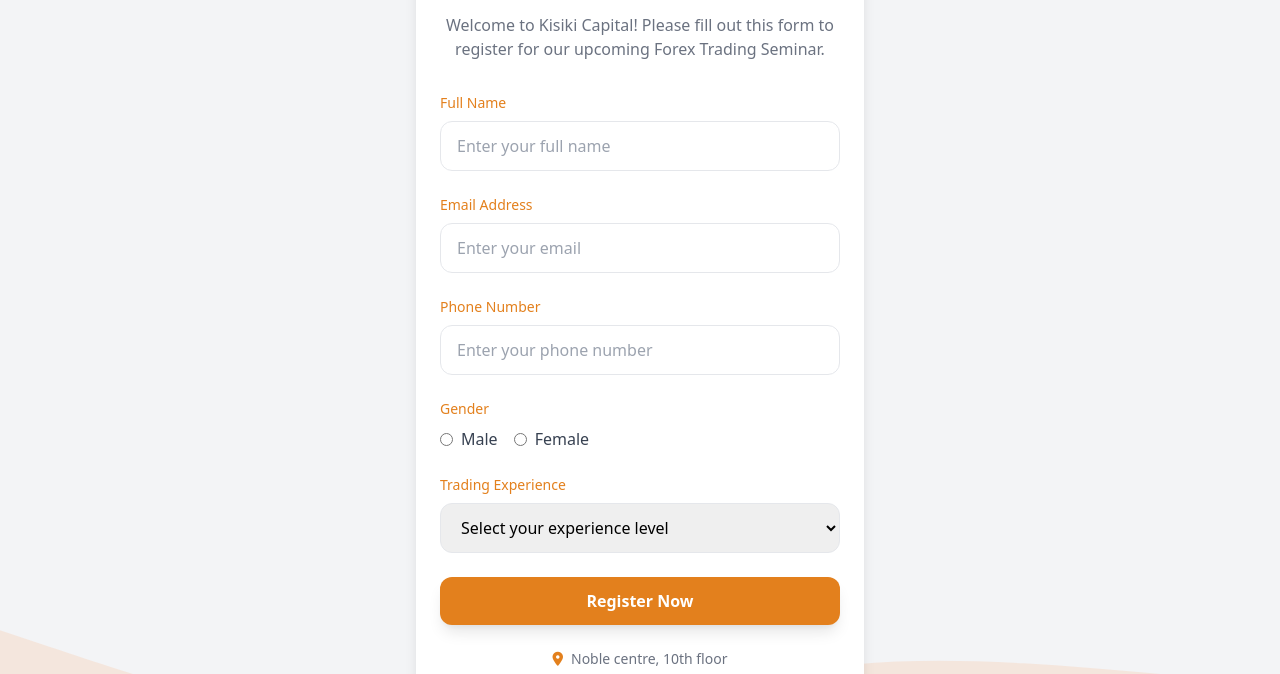
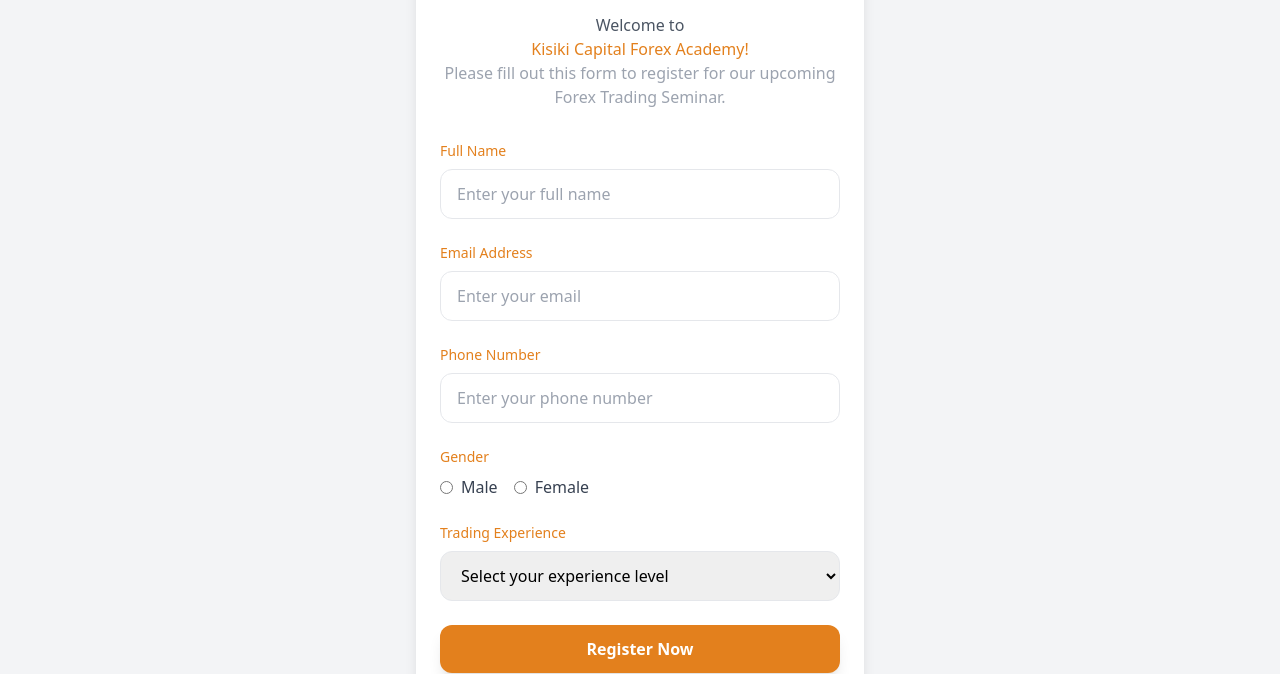
Before and after one commit to jovination/kisikiseminarform, a plain HTML site: page index.html in a window 1280 px wide. Shown: the part 75-749 px from the top of the page. Drawn offline with nearby package versions, Linux system fonts and the light colour scheme.

Commit message:
few updates

```diff
--- a/index.html
+++ b/index.html
@@ -118,8 +118,11 @@
                 <!-- Header -->
                 <div class="text-center mb-8 fade-in">
                     <h1 class="text-2xl font-bold fire-text">FOREX TRADING SEMINAR</h1>
-                    <p class="text-gray-500 mt-4">Welcome to Kisiki Capital! Please fill out this form to register for our upcoming Forex Trading Seminar.</p>
+                    <p class="text-gray-600 mt-4">Welcome to </p>
+                    <p class="fire-text "> Kisiki Capital Forex Academy! </p>
+                    <p class="text-gray-400"> Please fill out this form to register for our upcoming Forex Trading Seminar.</p></p>
                 </div>
+
 
                 <!-- Registration Form -->
                 <form id="registrationForm" class="space-y-6 fade-in" style="animation-delay: 0.2s" action="https://docs.google.com/forms/d/e/1FAIpQLScpXvIfNGihFwClmTPMoE6xo6DOk1M0XM6oRFAvp0G3sIqb8g/formResponse" method="POST" target="hidden_iframe">
```
Also changed, not shown: success.html (+1 -1 lines).
